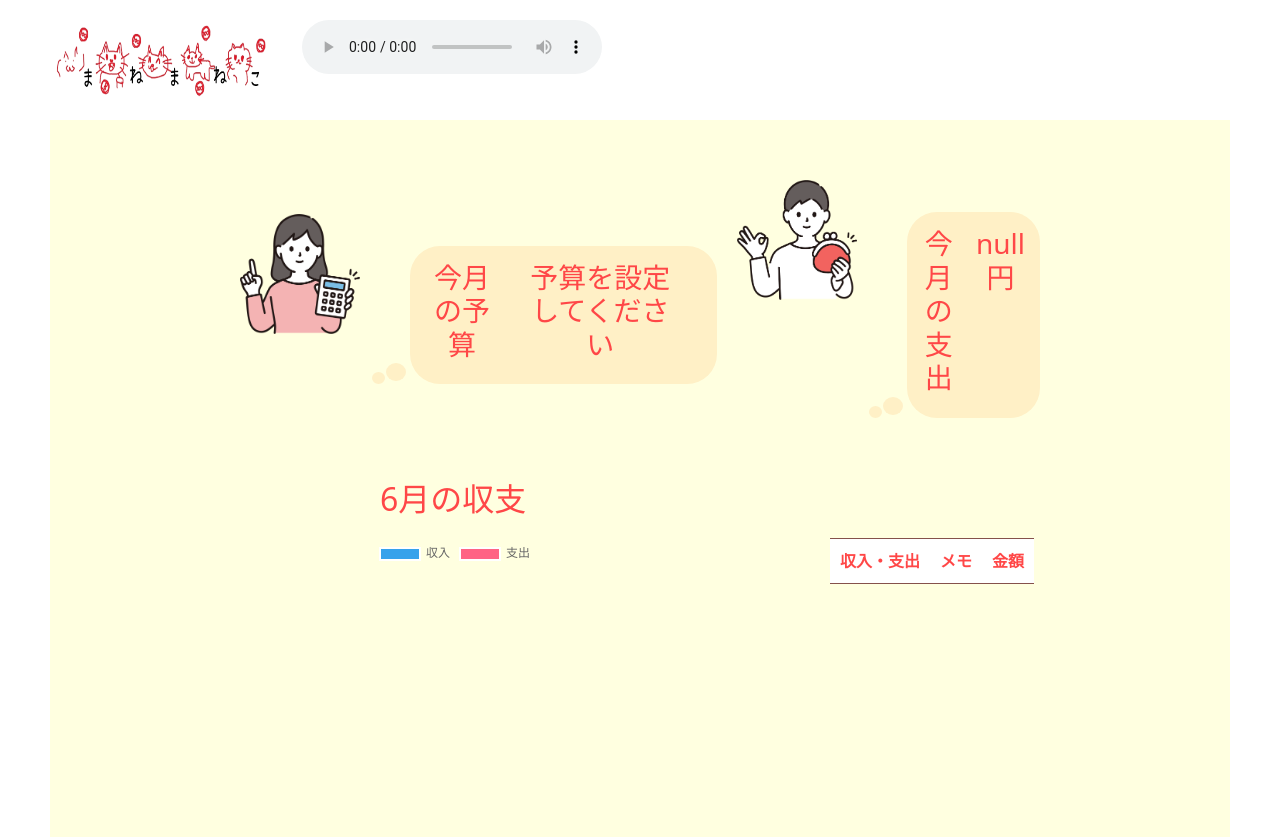
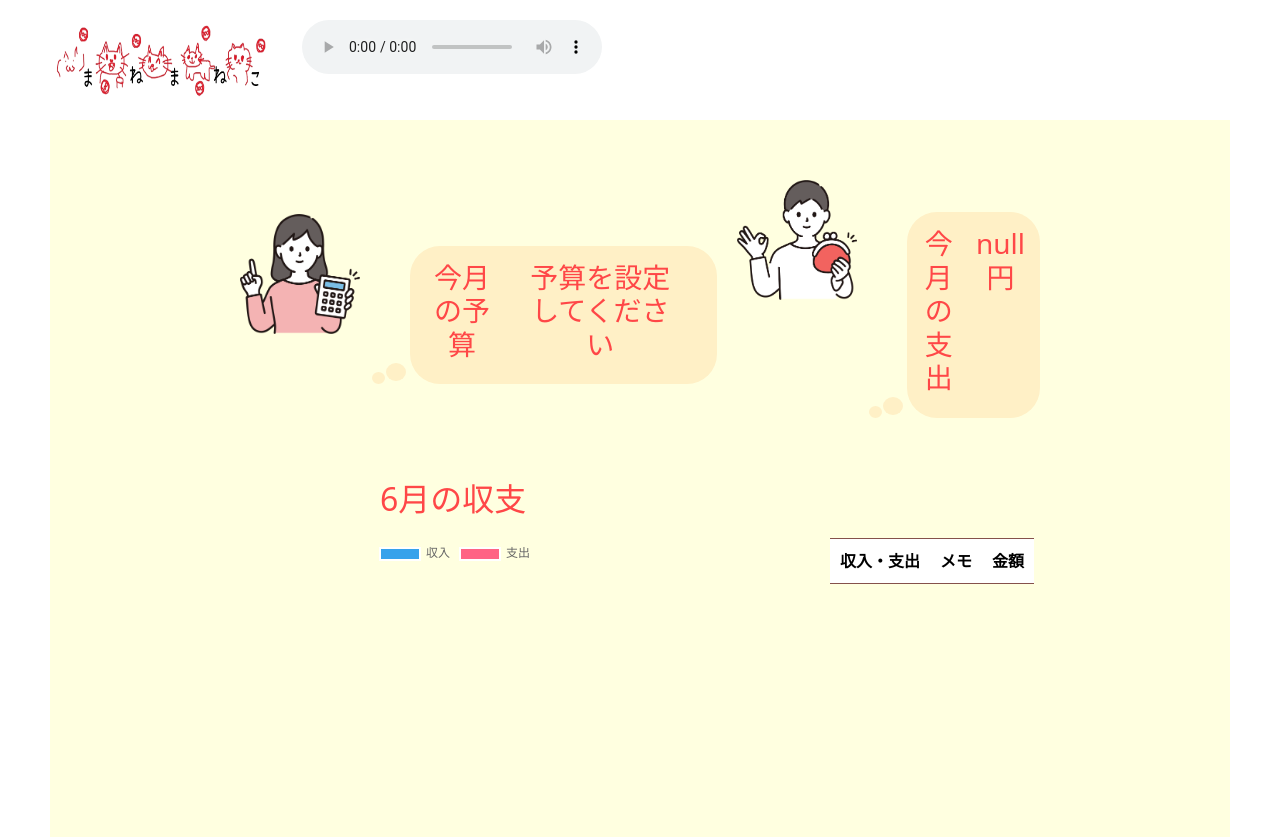
Before and after one commit to konkaisei/e_team, a Spring Boot app: page /albums/budget in a window 1280 px wide. Shown: the top 837 px of the page. Run offline with Spring Boot 4, Linux system fonts and the light colour scheme; lists and menus that the app fills with data are empty; some of the project's set-up classes (security, data sources, template engines, error pages and the like) are left out, and stand-ins take their place; some libraries are stand-ins or nearby versions.

Commit message:
css調整

```diff
--- a/music-management/src/main/resources/static/css/edit2.css
+++ b/music-management/src/main/resources/static/css/edit2.css
@@ -120,3 +120,6 @@
 /* .div2{
   display: flex;
 } */
+/* tr{
+  color: black;
+} */
--- a/music-management/src/main/resources/static/css/home.css
+++ b/music-management/src/main/resources/static/css/home.css
@@ -36,6 +36,9 @@
 .design03 td {
  padding: 10px;
  border-bottom: solid 1px #85514b;
+}
+tr{
+  color: black;
 }
 img{
     width: 120px;
@@ -89,3 +92,7 @@
 .all2{
   display: flex;
 }
+#warningMessage{
+  text-align: center;
+  font-size: 25px;
+}
```
